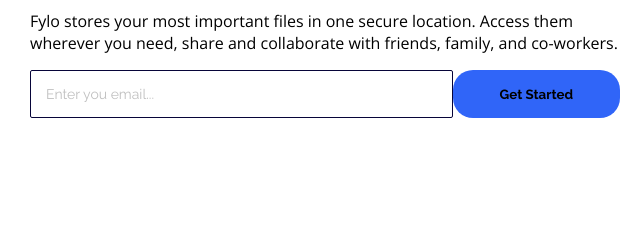
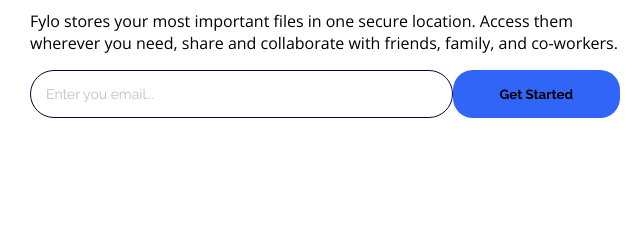
Before and after one commit to prizma-ru/fylo_landing_-page, a plain HTML site: page site/index.html in a window 1280 px wide. Shown: the part 347-587 px from the top of the page, 0-640 px from the left. Drawn offline with nearby package versions, Linux system fonts and the light colour scheme.

```diff
--- a/site/style/style.css
+++ b/site/style/style.css
@@ -93,7 +93,7 @@ form {
 input{
     flex: 0.7;
     border: 1px solid hsl(243, 87%, 12%);
-	border-radius: 2px;
+	border-radius: 30px;
 	font-family: 'Raleway', sans-serif;
     font-size: 14px;
     padding: 15px;
```
